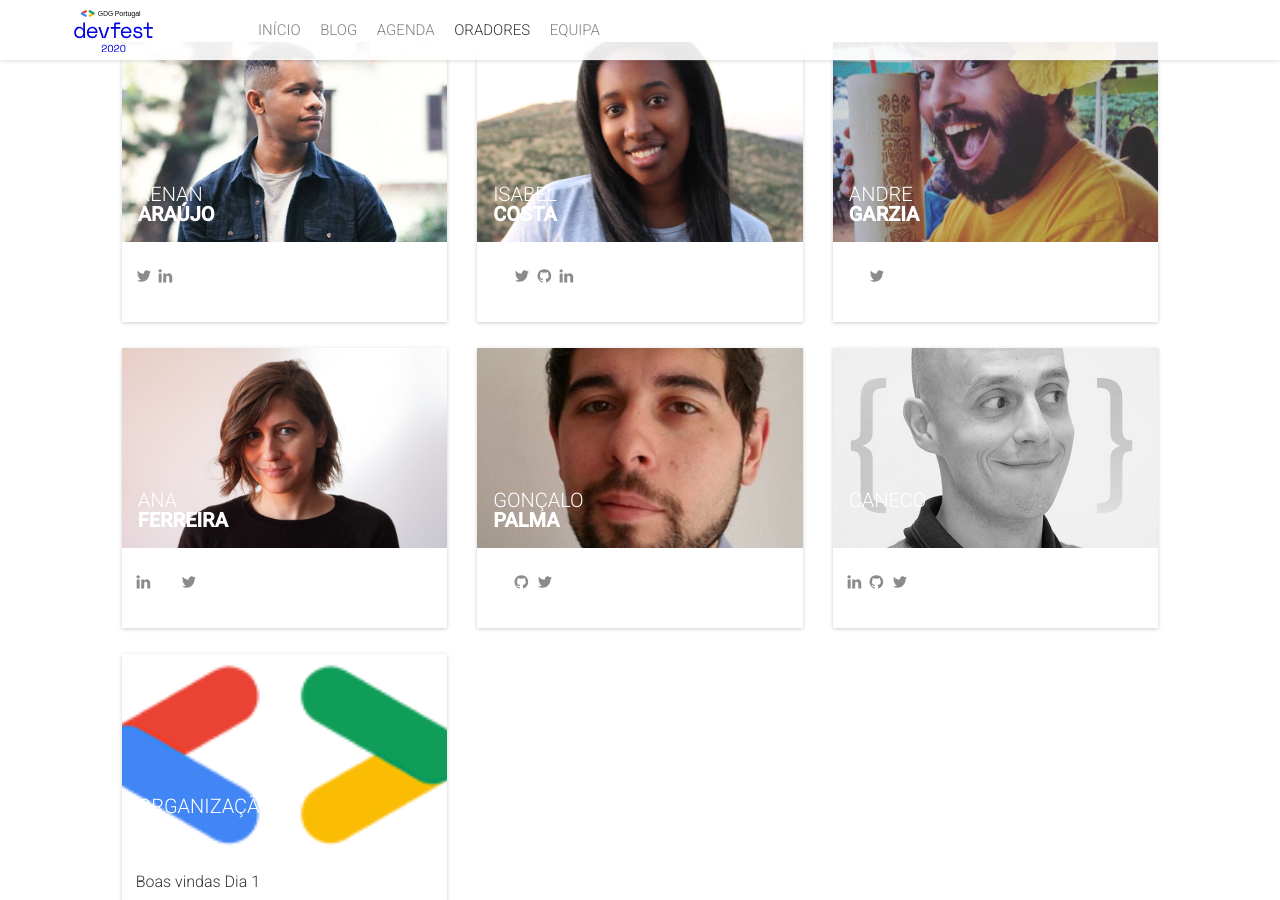
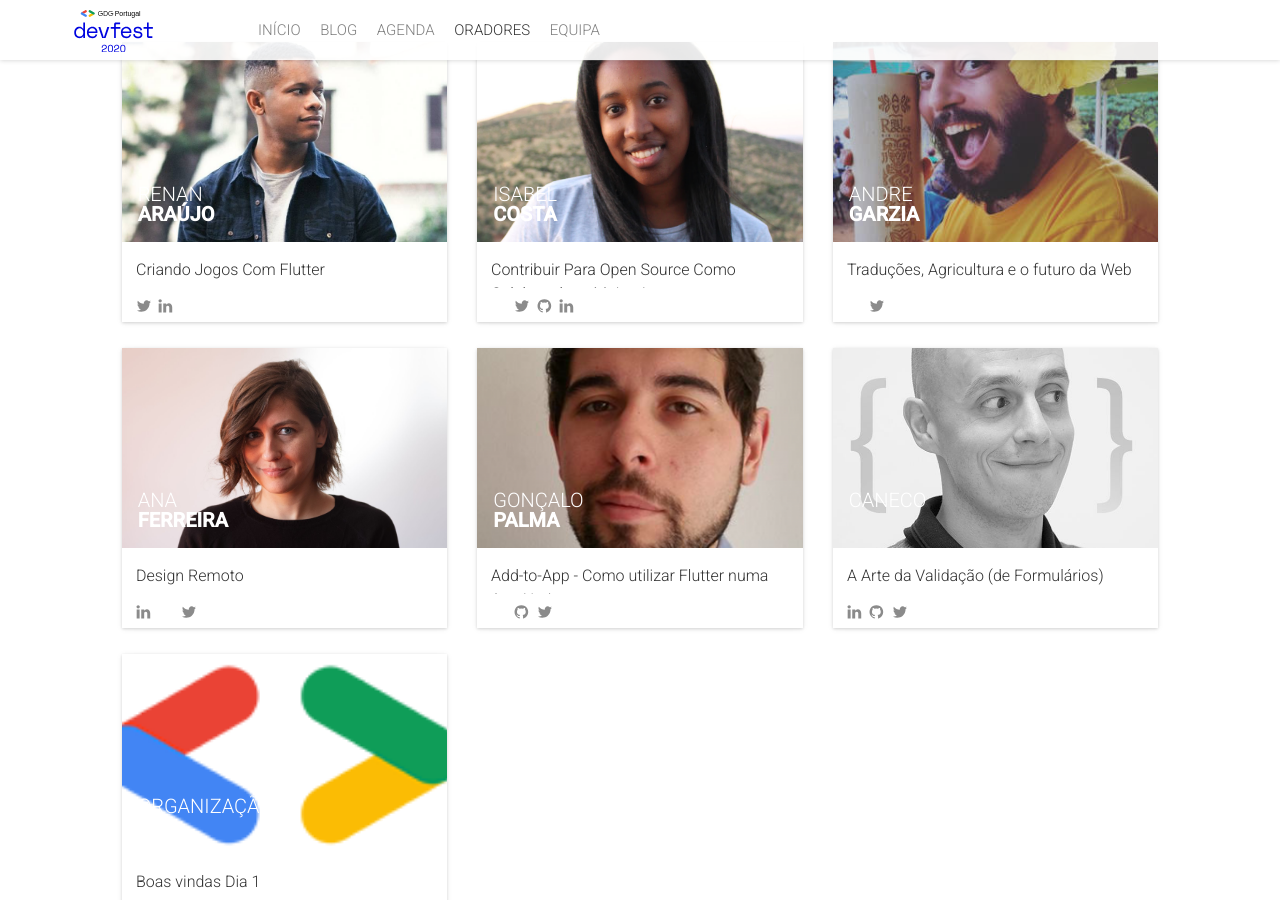
Before and after one commit to GDGPortugal/devFestPT-2020, a Jekyll site: the page built from speakers.html, in a window 1280 px wide and 900 px high, scrolled down 415 px. Built offline with Jekyll 4.4.1, drawn with Linux system fonts in a browser that asks for light colours; nearby versions of some CDN libraries; comment, search, counter and statistics services are not loaded; some of the changed lines change nothing that is shown.

Commit message:
Add Sessions info

```diff
--- a/_data/sessions.yml
+++ b/_data/sessions.yml
@@ -40,11 +40,52 @@
   complexity: "Nenhuma"
 -
   id: 006
-  title: "Creating games with Flutter"
+  title: "Criando Jogos Com Flutter"
   description: "Flutter já se prova como uma das maneiras mais performáticas e flexíveis para se criar interfaces de usuário. Vamos ver como podemos tirar vantagens dessas características para criarmos jogos."
   subtype: presentation
-  speakers: [0]
+  speakers: [1]
   language: PT
   complexity: "Intermédio"
+-
+  id: 007
+  title: "Contribuir Para Open Source Como Colaborador e Maintainer"
+  description: "Contribuir para projectos Open Source (código aberto) pode ser intimidante. Como colaborador, normalmente tens de te familiarizar com um projeto para contribuir. Como maintainer, és responsável por fazer o projeto avançar e gerir as suas contribuições. Quer sejas um maintainer ou um colaborador, ambos os lados têm seus desafios.\nNesta apresentação, quero partilhar minha experiência e perspectiva de contribuir para Open Source de ambos os lados, enquanto partilho dicas sobre como começar a contribuir para um novo projeto e sobre como manter um projeto de forma atrativa para novos colaboradores. No final da apresentação, perceberás como podemos colaborar de forma mais eficaz, se entendermos cada lado."
+  subtype: presentation
+  speakers: [2]
+  language: PT
+  complexity: "Nenhuma"
+-
+  id: 008
+  title: "Traduções, Agricultura e o futuro da Web"
+  description: "Nesta palestra, faremos um tour por conceitos dificeis de traduzir e técnicas agrícolas nativas para nos ajudar a pensar sobre para onde o ecossistema da web parece estar se dirigindo e como alterar o curso atual em direção a um futuro mais sustentável."
+  subtype: presentation
+  speakers: [3]
+  language: PT
+  complexity: "Nenhuma"
+-
+  id: 009
+  title: "Add-to-App - Como utilizar Flutter numa App Nativa"
+  description: "Embora Flutter nos ofereça a possibilidade de lançarmos aplicações para várias plataformas com uma base de código, é difícil convencer uma empresa a mudar todos os seus projectos para começarem a utilizar Flutter. O custo de reescrever e de ensinar todos os developer pode ser impeditivo, o que leva a que muitos não considerem esta tecnologia.\nContudo, Flutter não nos deixa apenas criar aplicações do 0 - podemos também adicionar Flutter a aplicações nativas atuais - o que nos dá a liberdade de lançar novas funcionalidades totalmente feitas em Flutter sem que tenhamos de reescrever a aplicação de raiz.\nNesta talk vamos ver como podemos adicionar a uma aplicação Android já existente um ecrã em Flutter, com a possibilidade de passar dados entre as duas tecnologias."
+  subtype: presentation
+  speakers: [5]
+  language: PT
+  complexity: "Intermédio / Avançado"
+-
+  id: 010
+  title: "Design Remoto"
+  description: "Nesta apresentação vais ficar a saber como os dez colaboradores da equipa de design da Doist conseguem colaborar e criar produtos coerentes (e usados por milhões) apesar de trabalharem de dez cidades diferentes e com diferenças horárias que sejam às 14 horas.\nExistem muito mitos sobre trabalho de design remoto: Não é possível fazer brainstorm, Não é possível criar produtos consistentes, Não é possível criar espírito de equipa, … Durante esta talk vais perceber que isso não é verdade, e que como tudo existem vantagens e desvantagens. Mas nós achamos que as vantagens são maiores que as desvantagens!"
+  subtype: presentation
+  speakers: [4]
+  language: PT
+  complexity: "Nenhuma"
+-
+  id: 011
+  title: "A Arte da Validação (de Formulários)"
+  description: "Se algo que a minha mãe sempre me ensinou foi a não confiar em estranhos – então porque devo eu aceitar dados do utilizador sem os validar primeiro?\nValidar a informação do utilizador é importante, não só para manter o seu sistema seguro mas também para prevenir erros do utilizador e melhorar a sua experiência de utilização.\nMarque na agenda, e apareça para descobrir todo um leque de truques vão facilitar a sua vida e a dos seus utilizadores."
+  subtype: presentation
+  speakers: [6]
+  language: PT
+  complexity: "Nenhuma"
+
   # presentation: "https://speakerdeck.com/gdglviv/dmytro-danylyk-android-l-animation"
   # video: "//www.youtube.com/embed/v3SCiUqI1yQ"
```
